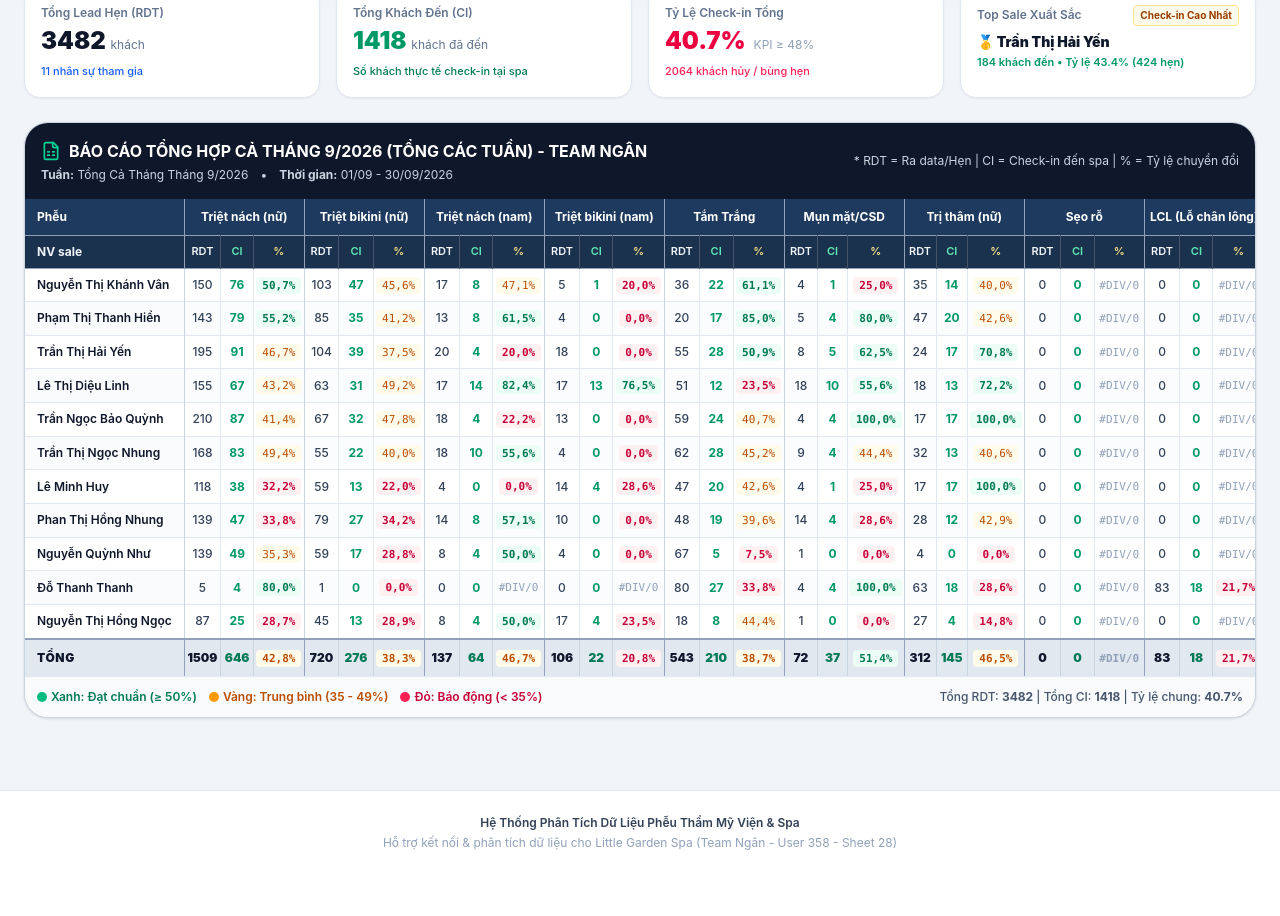
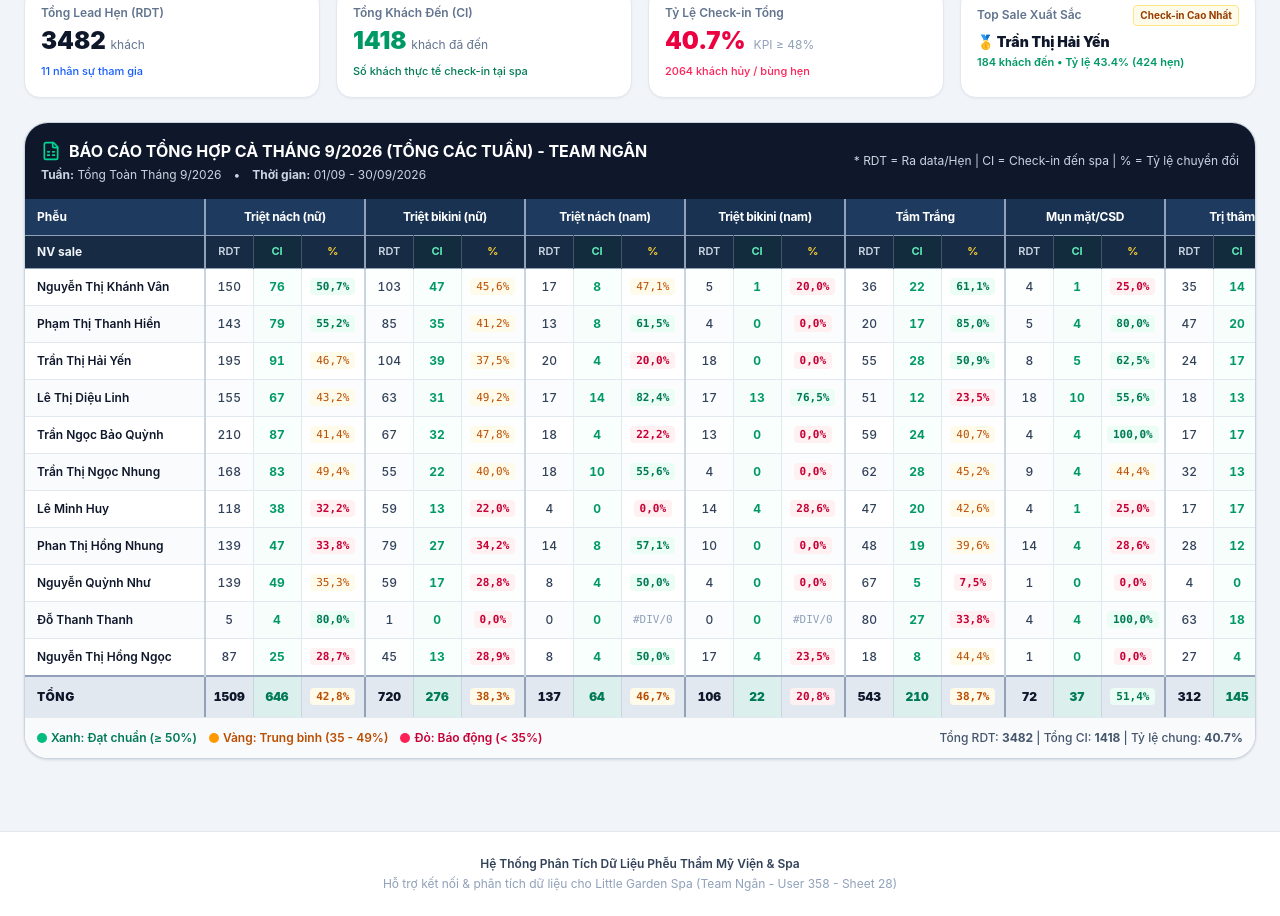
Before and after one commit to ducvantran25121993-ui/littlegardenspa, a React (Vite) app: page / in a window 1280 px wide. Shown: the part 370-1286 px from the top of the page. Before the commit the page ends 1245 px from the top, so only its background shows below. Built offline with nearby package versions, Linux system fonts and the light colour scheme.

Commit message:
feat(dashboard): improve week display and table layout
Update the week header to support monthly summaries and implement a fixed-width layout for the data table to ensure consistent column alignment across all services.

```diff
--- a/src/components/SpaDashboard.tsx
+++ b/src/components/SpaDashboard.tsx
@@ -1063,7 +1063,9 @@ export const SpaDashboard: React.FC = () => {
                 </h3>
               </div>
               <div className="text-xs text-slate-300 mt-1 flex flex-wrap items-center gap-3">
-                <span><strong>Tuần:</strong> {currentWeek.name} {currentWeek.month}</span>
+                <span>
+                  <strong>Tuần:</strong> {selectedWeekId === 'all' ? `Tổng Toàn ${currentMonth.name}` : `${currentWeek.name} (${currentWeek.dateRange})`}
+                </span>
                 <span>•</span>
                 <span><strong>Thời gian:</strong> {currentWeek.dateRange}</span>
                 {currentWeek.isCurrent && (
@@ -1079,34 +1081,54 @@ export const SpaDashboard: React.FC = () => {
           </div>
 
           <div className="overflow-x-auto">
-            <table className="w-full text-xs border-collapse">
+            <table className="w-full text-xs border-collapse table-fixed">
+              {/* Định nghĩa kích thước cố định cân đối tuyệt đối cho từng cột */}
+              <colgroup>
+                <col className="w-[180px] min-w-[170px]" />
+                {SERVICES_CONFIG.map(svc => (
+                  <React.Fragment key={svc.key}>
+                    <col className="w-[48px]" />
+                    <col className="w-[48px]" />
+                    <col className="w-[64px]" />
+                  </React.Fragment>
+                ))}
+              </colgroup>
+
               <thead>
-                {/* Level 1: Category headers */}
+                {/* Level 1: Category headers - Phân tách rõ ràng từng dịch vụ */}
                 <tr className="bg-[#1e3a5f] text-white font-bold border-b border-slate-400">
-                  <th className="py-2.5 px-3 text-left sticky left-0 bg-[#1e3a5f] z-20 min-w-[130px] md:min-w-[145px] border-r border-slate-400 text-xs">
+                  <th className="py-2.5 px-3 text-left sticky left-0 bg-[#1e3a5f] z-20 border-r-2 border-slate-400 text-xs">
                     Phễu
                   </th>
-                  {SERVICES_CONFIG.map(svc => (
+                  {SERVICES_CONFIG.map((svc, sIdx) => (
                     <th
                       key={svc.key}
                       colSpan={3}
-                      className="py-2.5 px-1 text-center border-r border-slate-400 min-w-[105px] md:min-w-[120px] text-xs"
+                      className={`py-2.5 px-2 text-center text-xs font-bold tracking-tight border-r-2 border-slate-400 ${
+                        sIdx % 2 === 0 ? 'bg-[#1e3a5f]' : 'bg-[#193252]'
+                      }`}
                     >
                       {svc.name}
                     </th>
                   ))}
                 </tr>
 
-                {/* Level 2: Sub-columns (RDT, CI, %) */}
-                <tr className="bg-[#1b324f] text-slate-100 font-bold border-b border-slate-400">
-                  <th className="py-2 px-3 text-left sticky left-0 bg-[#1b324f] z-20 border-r border-slate-400 text-xs">
+                {/* Level 2: Sub-columns (RDT, CI, %) - Cân đối, màu sắc rõ ràng */}
+                <tr className="bg-[#172b44] text-slate-100 font-bold border-b border-slate-400">
+                  <th className="py-2 px-3 text-left sticky left-0 bg-[#172b44] z-20 border-r-2 border-slate-400 text-xs">
                     NV sale
                   </th>
                   {SERVICES_CONFIG.map(svc => (
                     <React.Fragment key={svc.key}>
-                      <th className="py-2 px-0.5 text-center w-8 md:w-10 border-r border-slate-600 font-semibold text-[10px] md:text-[11px]">RDT</th>
-                      <th className="py-2 px-0.5 text-center w-8 md:w-10 border-r border-slate-600 font-semibold text-[10px] md:text-[11px] text-emerald-300">CI</th>
-                      <th className="py-2 px-0.5 text-center w-11 md:w-13 border-r border-slate-400 font-semibold text-[10px] md:text-[11px] text-amber-200">%</th>
+                      <th className="py-2 px-0.5 text-center border-r border-slate-600 font-semibold text-[11px] text-slate-300">
+                        RDT
+                      </th>
+                      <th className="py-2 px-0.5 text-center border-r border-slate-600 font-bold text-[11px] text-emerald-300 bg-emerald-950/20">
+                        CI
+                      </th>
+                      <th className="py-2 px-0.5 text-center border-r-2 border-slate-400 font-bold text-[11px] text-amber-300">
+                        %
+                      </th>
                     </React.Fragment>
                   ))}
                 </tr>
@@ -1116,25 +1138,30 @@ export const SpaDashboard: React.FC = () => {
                 {filteredStaff.map((staff, idx) => (
                   <tr
                     key={staff.id}
-                    className={`hover:bg-blue-50/60 transition-colors ${idx % 2 === 0 ? 'bg-white' : 'bg-slate-50/50'}`}
+                    className={`hover:bg-blue-50/70 transition-colors ${idx % 2 === 0 ? 'bg-white' : 'bg-slate-50/60'}`}
                   >
-                    {/* Staff Name Column - Fixed to the left */}
-                    <td className="py-2 px-3 font-semibold text-slate-900 sticky left-0 bg-inherit z-10 border-r border-slate-300 shadow-xs whitespace-nowrap text-xs">
+                    {/* Staff Name Column - Cố định gọn gàng không bị kéo dài rỗng */}
+                    <td className="py-2.5 px-3 font-semibold text-slate-900 sticky left-0 bg-inherit z-10 border-r-2 border-slate-300 shadow-xs whitespace-nowrap text-xs">
                       {staff.name}
                     </td>
 
-                    {/* Service Columns */}
-                    {SERVICES_CONFIG.map(svc => {
+                    {/* Service Columns - Cân đối từng nhóm dịch vụ */}
+                    {SERVICES_CONFIG.map((svc, sIdx) => {
                       const item = staff.services[svc.key];
+                      const isOddGroup = sIdx % 2 === 1;
                       return (
                         <React.Fragment key={svc.key}>
-                          <td className="py-2 px-0.5 text-center border-r border-slate-200 font-medium text-slate-700 text-xs">
+                          <td className={`py-2 px-1 text-center border-r border-slate-200 font-medium text-slate-700 text-xs tabular-nums ${
+                            isOddGroup ? 'bg-slate-50/30' : ''
+                          }`}>
                             {item.rdt}
                           </td>
-                          <td className="py-2 px-0.5 text-center border-r border-slate-200 font-bold text-emerald-600 text-xs">
+                          <td className={`py-2 px-1 text-center border-r border-slate-200 font-bold text-emerald-600 text-xs tabular-nums bg-emerald-50/30`}>
                             {item.ci}
                           </td>
-                          <td className="py-2 px-0.5 text-center border-r border-slate-300">
+                          <td className={`py-2 px-1 text-center border-r-2 border-slate-300 ${
+                            isOddGroup ? 'bg-slate-50/30' : ''
+                          }`}>
                             {renderRateBadge(item.rate)}
                           </td>
                         </React.Fragment>
@@ -1145,20 +1172,23 @@ export const SpaDashboard: React.FC = () => {
 
                 {/* TOTAL ROW (MATCHING SPREADSHEET BOTTOM ROW) */}
                 <tr className="bg-slate-200 font-black text-slate-900 border-t-2 border-slate-400">
-                  <td className="py-2.5 px-3 text-left sticky left-0 bg-slate-200 z-10 border-r border-slate-400 font-black uppercase tracking-wider text-xs">
+                  <td className="py-3 px-3 text-left sticky left-0 bg-slate-200 z-10 border-r-2 border-slate-400 font-black uppercase tracking-wider text-xs">
                     TỔNG
                   </td>
-                  {SERVICES_CONFIG.map(svc => {
+                  {SERVICES_CONFIG.map((svc, sIdx) => {
                     const totalItem = dynamicTotals[svc.key];
+                    const isOddGroup = sIdx % 2 === 1;
                     return (
                       <React.Fragment key={svc.key}>
-                        <td className="py-2.5 px-0.5 text-center border-r border-slate-300 font-black text-xs">
+                        <td className={`py-2.5 px-1 text-center border-r border-slate-300 font-black text-xs tabular-nums ${
+                          isOddGroup ? 'bg-slate-200/90' : ''
+                        }`}>
                           {totalItem.rdt}
                         </td>
-                        <td className="py-2.5 px-0.5 text-center border-r border-slate-300 font-black text-emerald-700 text-xs">
+                        <td className="py-2.5 px-1 text-center border-r border-slate-300 font-black text-emerald-700 text-xs tabular-nums bg-emerald-100/40">
                           {totalItem.ci}
                         </td>
-                        <td className="py-2.5 px-0.5 text-center border-r border-slate-400 font-black">
+                        <td className="py-2.5 px-1 text-center border-r-2 border-slate-400 font-black">
                           {renderRateBadge(totalItem.rate)}
                         </td>
                       </React.Fragment>
```
